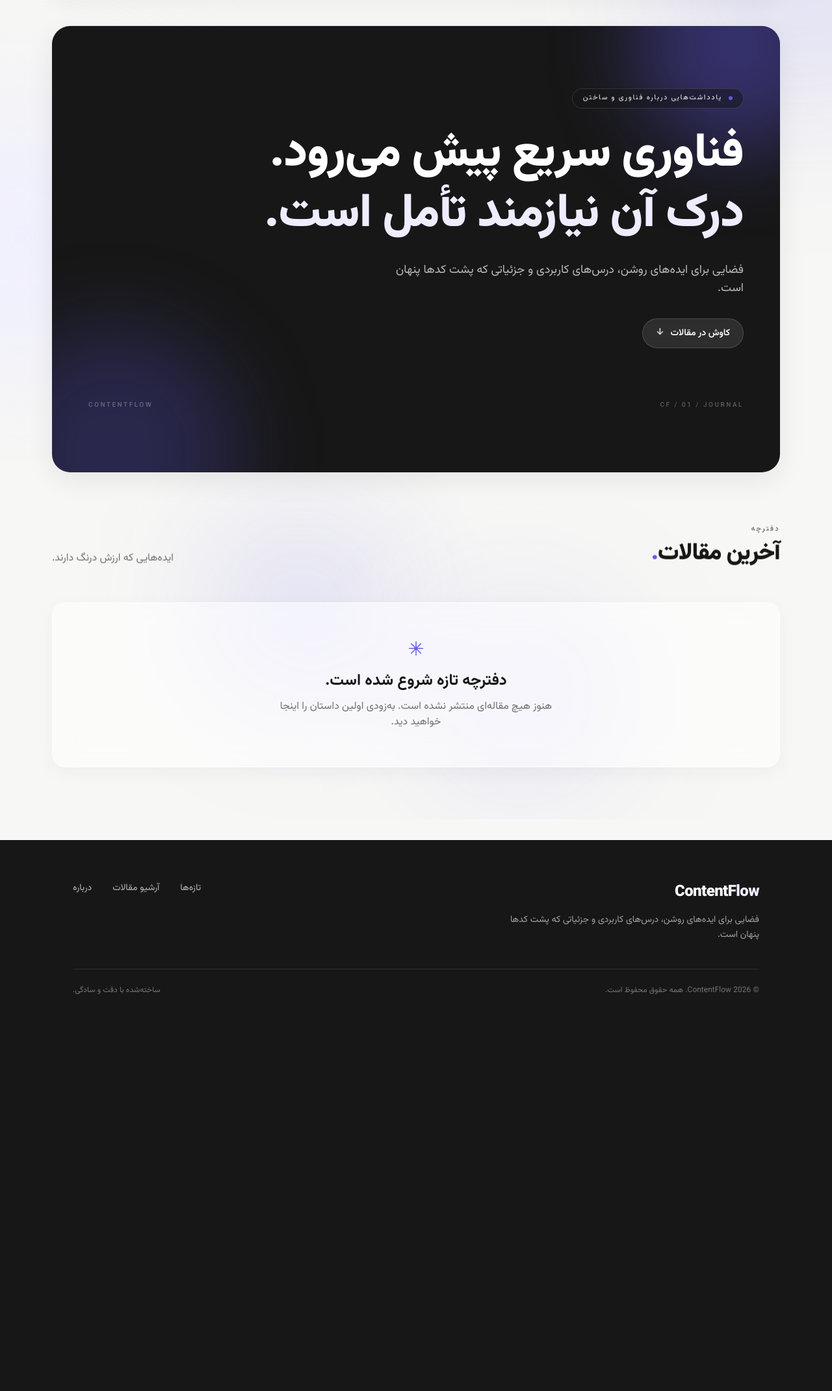
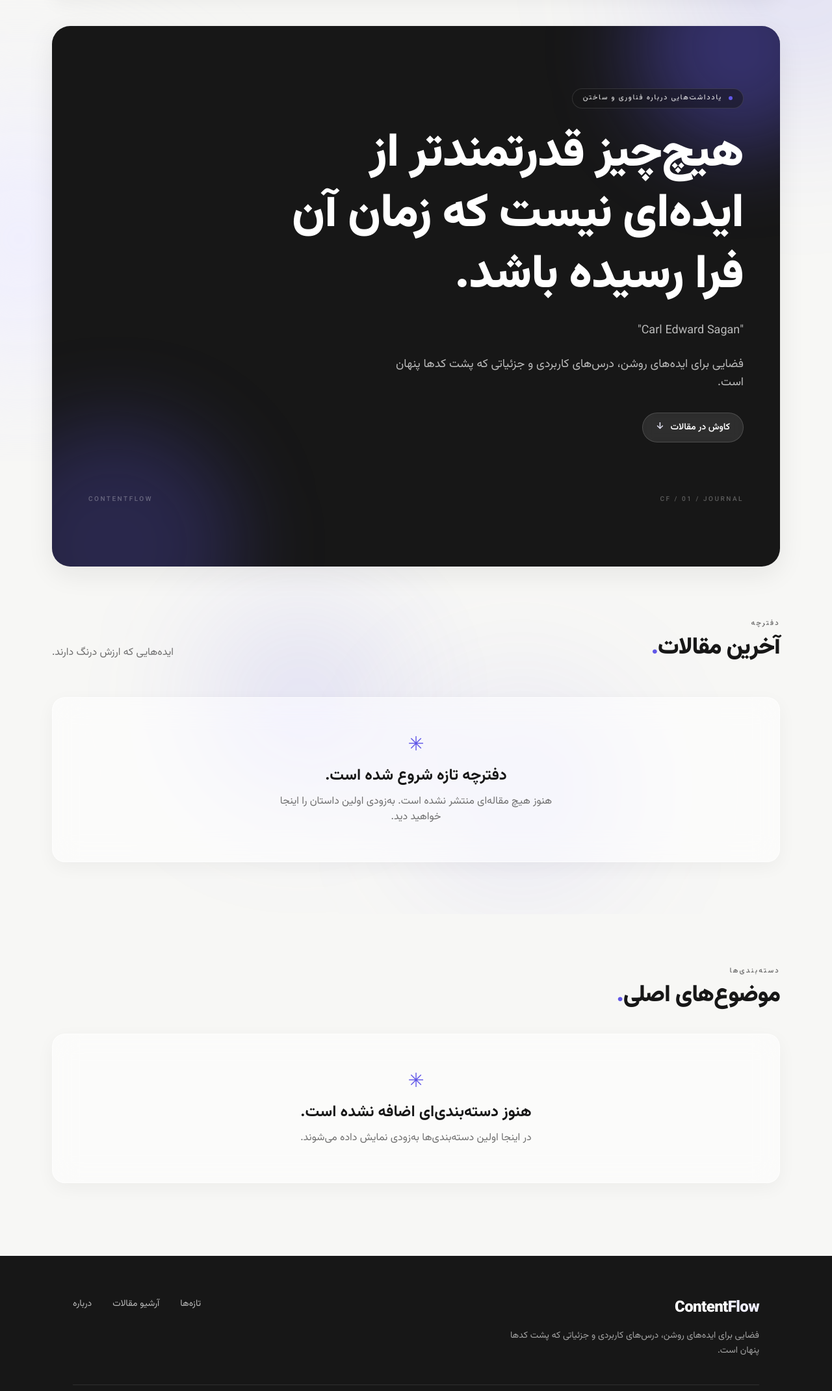
Before and after one commit to m-mounesi/contentflow, a Django app: page / in a window 1280 px wide. Shown: the part 90-2231 px from the top of the page at 65% size. Before the commit the page ends 1620 px from the top, so only its background shows below. Run offline with Django 5.2, Linux system fonts and the light colour scheme; data that the repository does not hold is empty; some libraries are stand-ins or nearby versions.

Commit message:
style: front, in main page, change hero qoute

```diff
--- a/content/templates/pages/home.html
+++ b/content/templates/pages/home.html
@@ -19,10 +19,16 @@
         </div>
 
         <h1 class="mt-6 text-[32px] sm:text-5xl md:text-6xl lg:text-7xl font-black leading-[1.55] sm:leading-[1.45] md:leading-[1.35] lg:leading-[1.3] tracking-[-0.01em] text-white break-words">
-          فناوری سریع پیش می‌رود.<br>
-          <span class="text-accent-soft">درک آن نیازمند تأمل است.</span>
+          هیچ‌چیز قدرتمندتر از
+    <br>
+    <span class="text-primary">ایده‌ای نیست</span>
+    که زمان آن
+    <br>
+    فرا رسیده باشد.
         </h1>
-
+        <p class="mt-6 max-w-xl text-base md:text-lg leading-relaxed text-white/70">
+                  "Carl Edward Sagan"
+        </p>
         <p class="mt-6 max-w-xl text-base md:text-lg leading-relaxed text-white/70">
           فضایی برای ایده‌های روشن، درس‌های کاربردی و جزئیاتی که پشت کدها پنهان است.
         </p>
@@ -120,4 +126,35 @@
   </div>
 </section>
 
+<section class="relative px-4 sm:px-5 lg:px-8 py-14 md:py-20">
+  <div class="mx-auto max-w-[1120px]">
+    <div class="mb-10 reveal">
+      <p class="text-[11px] font-semibold tracking-[0.2em] text-muted uppercase">دسته‌بندی‌ها</p>
+      <h2 class="mt-2 text-3xl md:text-4xl font-black tracking-tight text-ink">
+        موضوع‌های اصلی<span class="text-accent">.</span>
+      </h2>
+    </div>
+
+    {% if categories %}
+      <div class="grid grid-cols-2 md:grid-cols-4 gap-4 md:gap-5">
+        {% for category in categories %}
+          <div class="reveal glass rounded-ds-lg shadow-card p-5 md:p-6">
+            <span class="inline-flex items-center rounded-full bg-accent-soft text-accent text-[11px] font-semibold px-3 py-1">
+              {{ category.name }}
+            </span>
+          </div>
+        {% endfor %}
+      </div>
+    {% else %}
+      <div class="reveal glass rounded-ds-lg shadow-card p-10 md:p-14 text-center">
+        <span class="text-accent text-3xl" aria-hidden="true">✳</span>
+        <h3 class="mt-3 text-xl md:text-2xl font-bold text-ink">هنوز دسته‌بندی‌ای اضافه نشده است.</h3>
+        <p class="mt-3 text-sm md:text-base text-muted leading-relaxed max-w-md mx-auto">
+          در اینجا اولین دسته‌بندی‌ها به‌زودی نمایش داده می‌شوند.
+        </p>
+      </div>
+    {% endif %}
+  </div>
+</section>
+
 {% endblock %}
--- a/content/views.py
+++ b/content/views.py
@@ -2,18 +2,22 @@
 from django.core.paginator import Paginator
 from django.shortcuts import get_object_or_404, render
 
-from .models import Article
+from .models import Article, Category
 
 
 def main_page(request):
     articles = Article.objects.filter(
         status=Article.Status.PUBLISHED
     ).order_by("-published_at", "-pk")[:3]
+    categories = Category.objects.order_by("name")
 
     return render(
         request,
         "pages/home.html",
-        {"articles": articles},
+        {
+            "articles": articles,
+            "categories": categories,
+        },
     )
 
 
```
Also changed, not shown: content/tests.py (+20 -0 lines).
